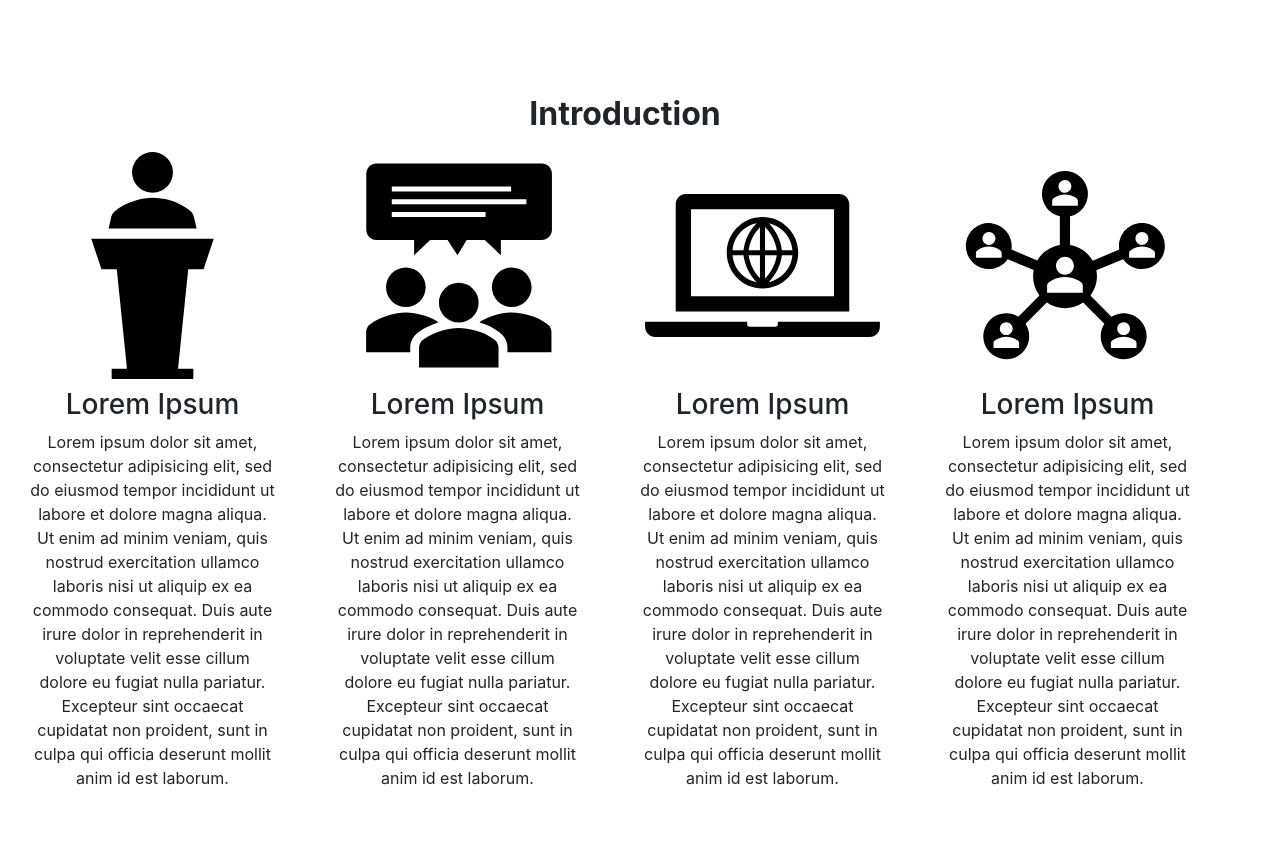
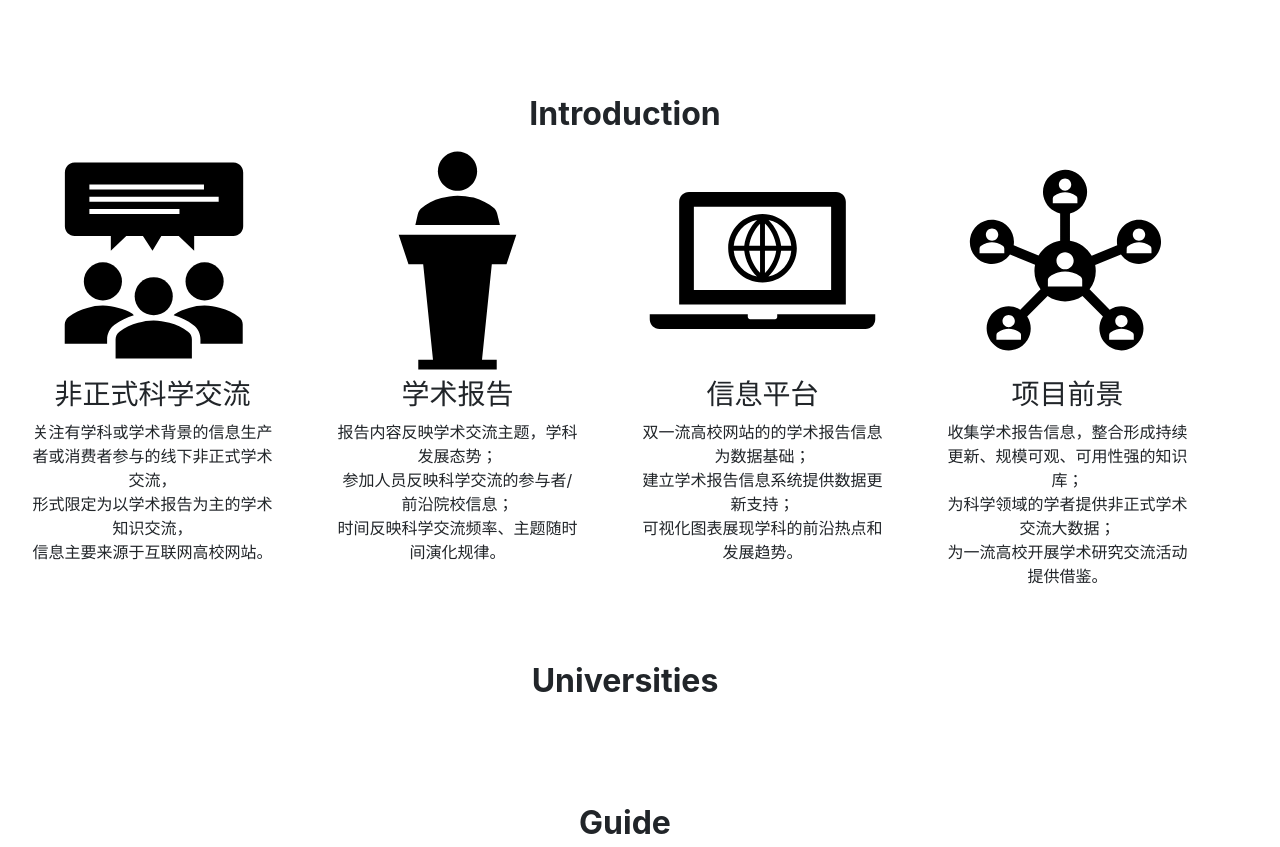
Before and after one commit to whuscity/Academic_Report-DFC, a Flask app: page / in a window 1280 px wide. Shown: the part 597-1444 px from the top of the page. Run offline with Flask 2, Linux system fonts and the light colour scheme; data that the repository does not hold is empty; parts of the project's set-up code (start-up, migrations or seed data) failed here and were passed over; some libraries are stand-ins or nearby versions.

Commit message:
完善素材，微调布局，整体可初步发布

```diff
--- a/DFCPlatform/templates/cluster_school.html
+++ b/DFCPlatform/templates/cluster_school.html
@@ -94,7 +94,7 @@
                 {% for university in universities %}
             <div class="col-md-2">
                 <div class="image-fluid col-md-12 media" style="height:60%"><a href="{{ ("/cluster/school/"+university.id) if university.id else "#universityList" }}"><img class="image-fluid col-md-12 align-self-center"  src="{{ ("https://downloads.mariozzj.cn/img/UnivLogo/"+university.logo) if university.logo else "/static/image/court.svg" }}"></a></div>
-                <div class="col-md-12 mt-3"><p class="h4 text-center">{{ university.univ_name }}</p></div>
+                <div class="col-md-12 mt-3"><p class="h4 text-center text-nowrap">{{ university.univ_name }}</p></div>
                 <div class="col-md-12"><p class="text-center">{{ university.location if university.location else "地点未知" }}</p></div>
             </div>
                 {% endfor %}
--- a/DFCPlatform/templates/index.html
+++ b/DFCPlatform/templates/index.html
@@ -88,24 +88,24 @@
       </ol>
       <div class="carousel-inner col-md-12">
         <div class="carousel-item active">
-          <img src="../static/image/sample.jpg" class="d-block w-100" alt="first_pic" style="height:450px">
+          <img src="https://downloads.mariozzj.cn/img/material/bg1.jpg" class="d-block w-100" alt="first_pic" style="height:450px">
           <div class="carousel-caption d-none d-md-block">
-            <h5>First slide label</h5>
-            <p>Some representative placeholder content for the first slide.</p>
+            <h3>DFC Report</h3>
+            <h5>“世界一流高校”学术报告交流信息聚合平台</h5>
           </div>
         </div>
         <div class="carousel-item">
-          <img src="../static/image/sample.jpg" class="d-block w-100" alt="first_pic" style="height:450px">
+          <img src="https://downloads.mariozzj.cn/img/material/bg2.jpg" class="d-block w-100" alt="first_pic" style="height:450px">
           <div class="carousel-caption d-none d-md-block">
-            <h5>Second slide label</h5>
-            <p>Some representative placeholder content for the second slide.</p>
+            <h3>DFC Report</h3>
+            <h5>“世界一流高校”学术报告交流信息聚合平台</h5>
           </div>
         </div>
         <div class="carousel-item">
-          <img src="../static/image/sample.jpg" class="d-block w-100" alt="first_pic" style="height:450px">
+          <img src="https://downloads.mariozzj.cn/img/material/bg3.jpg" alt="first_pic" style="height:450px">
           <div class="carousel-caption d-none d-md-block">
-            <h5>Third slide label</h5>
-            <p>Some representative placeholder content for the third slide.</p>
+            <h3>DFC Report</h3>
+            <h5>“世界一流高校”学术报告交流信息聚合平台</h5>
           </div>
         </div>
       </div>
@@ -126,54 +126,63 @@
             <br /><br />
             <div class="col-md-12 row">
             <div class="col-md-3">
-                <img class="image-fluid col-md-12"  src="../static/image/giving_report.svg">
+                <img class="image-fluid col-md-12"  src="../static/image/people_communication.svg" style="height: 50%">
                 <br />
-                <div class="col-md-12"><p class="h3 text-center">Lorem Ipsum</p></div>
+                <div class="col-md-12"><p class="h3 text-center">非正式科学交流</p></div>
                 <div class="col-md-12"><p class="text-center">
-                    Lorem ipsum dolor sit amet, consectetur adipisicing elit, sed do eiusmod tempor incididunt ut labore et dolore magna aliqua. Ut enim ad minim veniam, quis nostrud exercitation ullamco laboris nisi ut aliquip ex ea commodo consequat. Duis aute irure dolor in reprehenderit in voluptate velit esse cillum dolore eu fugiat nulla pariatur. Excepteur sint occaecat cupidatat non proident, sunt in culpa qui officia deserunt mollit anim id est laborum.
-                </p></div>
+                    关注有学科或学术背景的信息生产者或消费者参与的线下非正式学术交流，<br />
+                    形式限定为以学术报告为主的学术知识交流，<br />
+                    信息主要来源于互联网高校网站。<br />
+
+                                    </p></div>
             </div>
            <div class="col-md-3">
-                <img class="image-fluid col-md-12"  src="../static/image/people_communication.svg">
-                <div class="col-md-12"><p class="h3 text-center">Lorem Ipsum</p></div>
+                <img class="image-fluid col-md-12"  src="../static/image/giving_report.svg" style="height: 50%">
+                <div class="col-md-12"><p class="h3 text-center">学术报告</p></div>
                 <div class="col-md-12"><p class="text-center">
-                    Lorem ipsum dolor sit amet, consectetur adipisicing elit, sed do eiusmod tempor incididunt ut labore et dolore magna aliqua. Ut enim ad minim veniam, quis nostrud exercitation ullamco laboris nisi ut aliquip ex ea commodo consequat. Duis aute irure dolor in reprehenderit in voluptate velit esse cillum dolore eu fugiat nulla pariatur. Excepteur sint occaecat cupidatat non proident, sunt in culpa qui officia deserunt mollit anim id est laborum.
+                    报告内容反映学术交流主题，学科发展态势；<br />
+                    参加人员反映科学交流的参与者/前沿院校信息；<br />
+                    时间反映科学交流频率、主题随时间演化规律。
                 </p></div>
             </div>
             <div class="col-md-3">
-                <img class="image-fluid col-md-12"  src="../static/image/computer_net.svg">
-                <div class="col-md-12"><p class="h3 text-center">Lorem Ipsum</p></div>
+                <img class="image-fluid col-md-12"  src="../static/image/computer_net.svg" style="height: 50%">
+                <div class="col-md-12"><p class="h3 text-center">信息平台</p></div>
                 <div class="col-md-12"><p class="text-center">
-                    Lorem ipsum dolor sit amet, consectetur adipisicing elit, sed do eiusmod tempor incididunt ut labore et dolore magna aliqua. Ut enim ad minim veniam, quis nostrud exercitation ullamco laboris nisi ut aliquip ex ea commodo consequat. Duis aute irure dolor in reprehenderit in voluptate velit esse cillum dolore eu fugiat nulla pariatur. Excepteur sint occaecat cupidatat non proident, sunt in culpa qui officia deserunt mollit anim id est laborum.
+                    双一流高校网站的的学术报告信息为数据基础；<br />
+                    建立学术报告信息系统提供数据更新支持；<br />
+                    可视化图表展现学科的前沿热点和发展趋势。
+
                 </p></div>
             </div>
             <div class="col-md-3">
-                <img class="image-fluid col-md-12"  src="../static/image/people_network.svg">
-                <div class="col-md-12"><p class="h3 text-center">Lorem Ipsum</p></div>
+                <img class="image-fluid col-md-12"  src="../static/image/people_network.svg" style="height: 50%">
+                <div class="col-md-12"><p class="h3 text-center">项目前景</p></div>
                 <div class="col-md-12"><p class="text-center">
-                    Lorem ipsum dolor sit amet, consectetur adipisicing elit, sed do eiusmod tempor incididunt ut labore et dolore magna aliqua. Ut enim ad minim veniam, quis nostrud exercitation ullamco laboris nisi ut aliquip ex ea commodo consequat. Duis aute irure dolor in reprehenderit in voluptate velit esse cillum dolore eu fugiat nulla pariatur. Excepteur sint occaecat cupidatat non proident, sunt in culpa qui officia deserunt mollit anim id est laborum.
+                    收集学术报告信息，整合形成持续更新、规模可观、可用性强的知识库；<br />
+                    为科学领域的学者提供非正式学术交流大数据；<br />
+                    为一流高校开展学术研究交流活动提供借鉴。
                 </p></div>
             </div>
                 </div>
         </div>
-<br /><br /><br /><br />
+<br /><br />
         <div class="col-md-12 row" id="universityList">
             <div class="col-md-12 mb-5"><p class="h2 text-center"><b>Universities</b></p></div>
             <div class="col-md-12 row">
                 {% for university in universities %}
             <div class="col-md-2">
                 <div class="image-fluid col-md-12 media" style="height:60%"><a href="{{ ("/cluster/school/"+university.id) if university.id else "#universityList" }}"><img class="image-fluid col-md-12 align-self-center"  src="{{ ("https://downloads.mariozzj.cn/img/UnivLogo/"+university.logo) if university.logo else "/static/image/court.svg" }}"></a></div>
-                <div class="col-md-12 mt-3"><p class="h4 text-center">{{ university.univ_name }}</p></div>
+                <div class="col-md-12 mt-3"><p class="h4 text-center text-nowrap">{{ university.univ_name }}</p></div>
                 <div class="col-md-12"><p class="text-center">{{ university.location if university.location else "地点未知" }}</p></div>
             </div>
                 {% endfor %}
         </div>
         </div>
-<br /><br /><br /><br />
+<br /><br />
         <div class="col-md-12 row" id="guide"><!--{#            guide & reference#}-->
             <div class="col-md-12"><p class="h2 text-center"><b>Guide</b></p></div>
-            <div class="col-md-12" ><p class="text-center">Under Construction...</p></div>
-            <div class="col-md-12" style="height:400px"></div>
+            <div class="col-md-12" ><img src="https://downloads.mariozzj.cn/img/material/under_construction_banner.png" style="width:100%" /></div>
         </div>
     </div>
 
--- a/DFCPlatform/templates/list.html
+++ b/DFCPlatform/templates/list.html
@@ -124,7 +124,7 @@
             <div class="col-md-12 col-xs-12 row ml-3">
                     {% for item in reports.items %}
 
-                    <div class="card row mb-2" style="width: 68rem;">
+                    <div class="card row mb-2" style="width: 100%;">
                     <div class="col-md-12 col-xs-12 row">
                         <div class="col-md-12 col-xs-12 row">
                             <h5 class="col-md-10 card-title" style="white-space:nowrap;overflow:hidden;text-overflow: ellipsis;"><div style="float:left"><input type="checkbox" /></div><a class="text-decoration-none" href="{{ '/info/' + item.id_source }}"><p class="font-weight-bold  text-body">{{ item.topic }}</p></a></h5>
--- a/DFCPlatform/templates/list_by_school.html
+++ b/DFCPlatform/templates/list_by_school.html
@@ -90,7 +90,7 @@
             </nav>
             <div class="col-md-12 col-xs-12 row ml-3" >
                     {% for item in reports.items %}
-                    <div class="card row mb-2" style="width: 68rem;">
+                    <div class="card row mb-2" style="width: 100%;">
                     <div class="col-md-12 col-xs-12 row">
                         <div class="col-md-12 col-xs-12 row">
                             <h5 class="col-md-10 col-xs-10 card-title" style="white-space:nowrap;overflow:hidden;text-overflow: ellipsis;width:95%"><div style="float:left"><input type="checkbox" /></div><a class="text-decoration-none" href="{{ '/info/' + item.id_source }}"><p class="font-weight-bold  text-body">{{ item.topic }}</p></a></h5>
```
